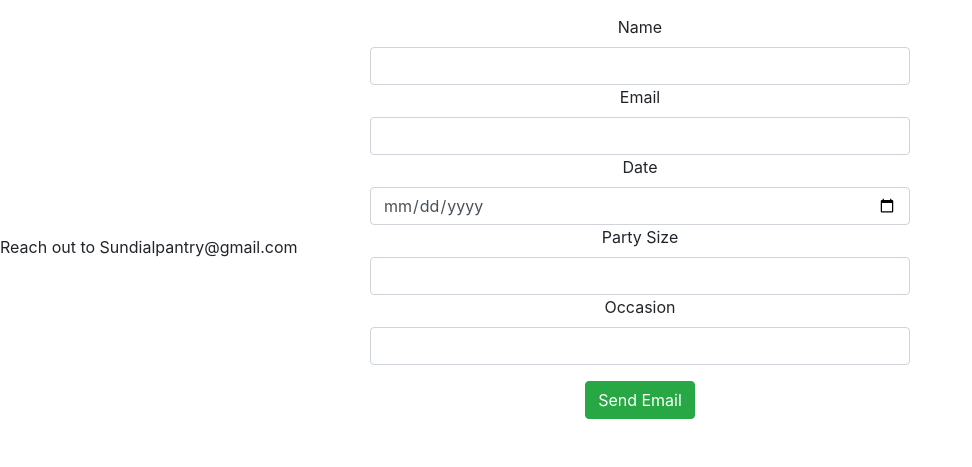
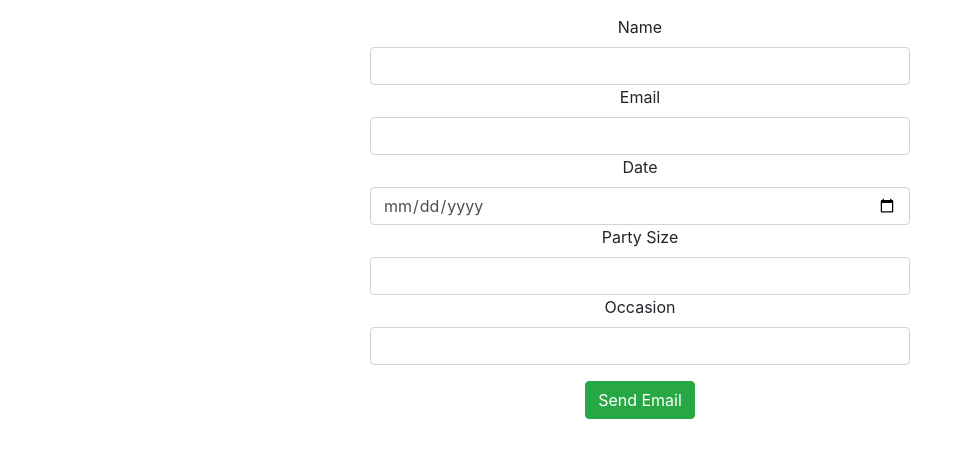
Before and after one commit to Ciro1690/Sundialpantry, a Flask app: page /dinner-parties in a window 1280 px wide. Shown: the part 541-1008 px from the top of the page, without its empty margins (0-972 px from the left). Run offline with Flask 2, Linux system fonts and the light colour scheme; some libraries are stand-ins or nearby versions.

Commit message:
updated wording

```diff
--- a/templates/base.html
+++ b/templates/base.html
@@ -36,7 +36,6 @@
             <div class="alert alert-{{category}}">{{ msg }}</div>
             {% endfor %}
             {% block content %}{% endblock %}
-            <div class="fixed-bottom mt-3 pt-5">Reach out to Sundialpantry@gmail.com</div>
         </div>
     <script src="https://ajax.googleapis.com/ajax/libs/jquery/3.2.1/jquery.min.js"></script>
     <script src="https://cdnjs.cloudflare.com/ajax/libs/popper.js/1.12.6/umd/popper.min.js"></script>
```
